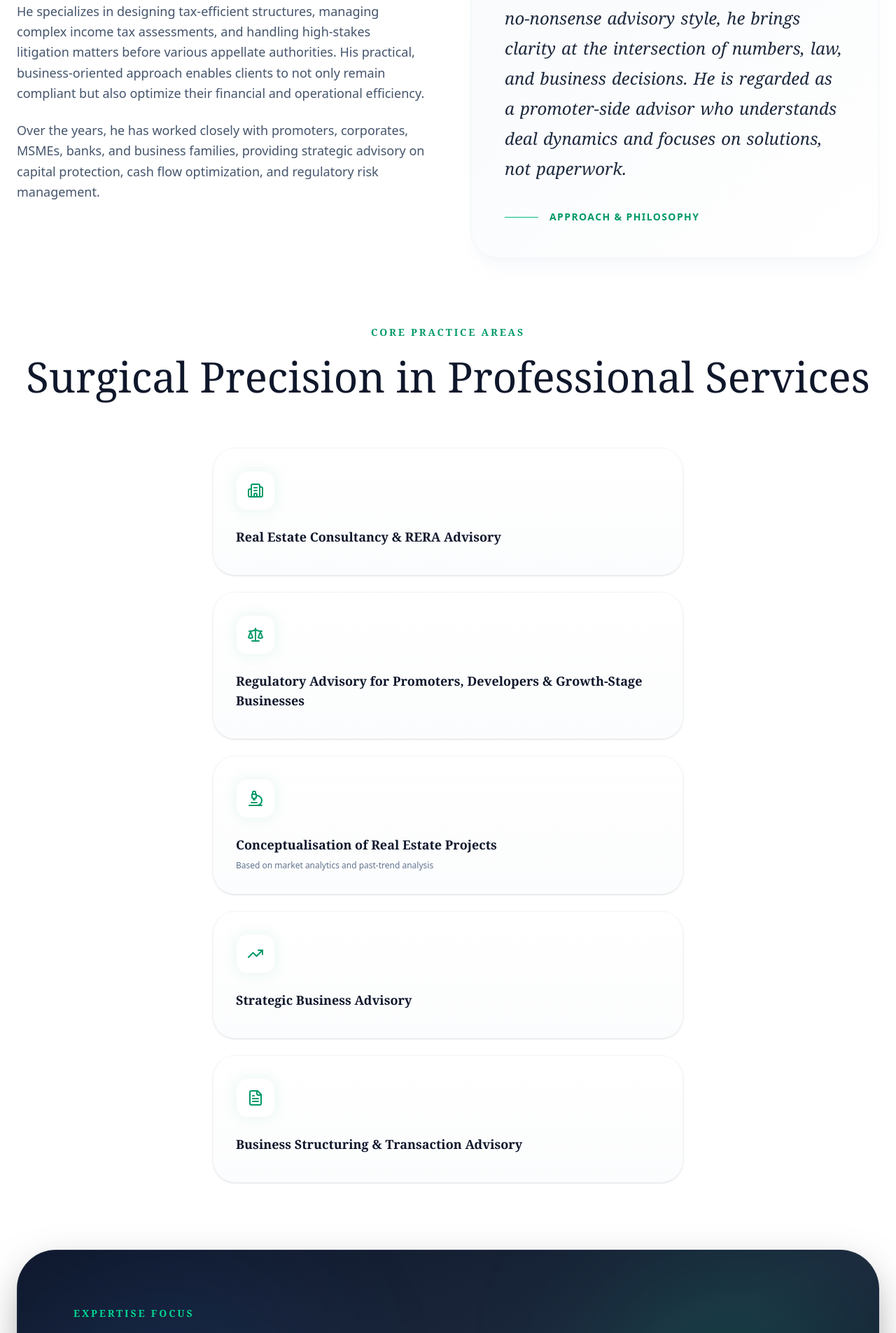
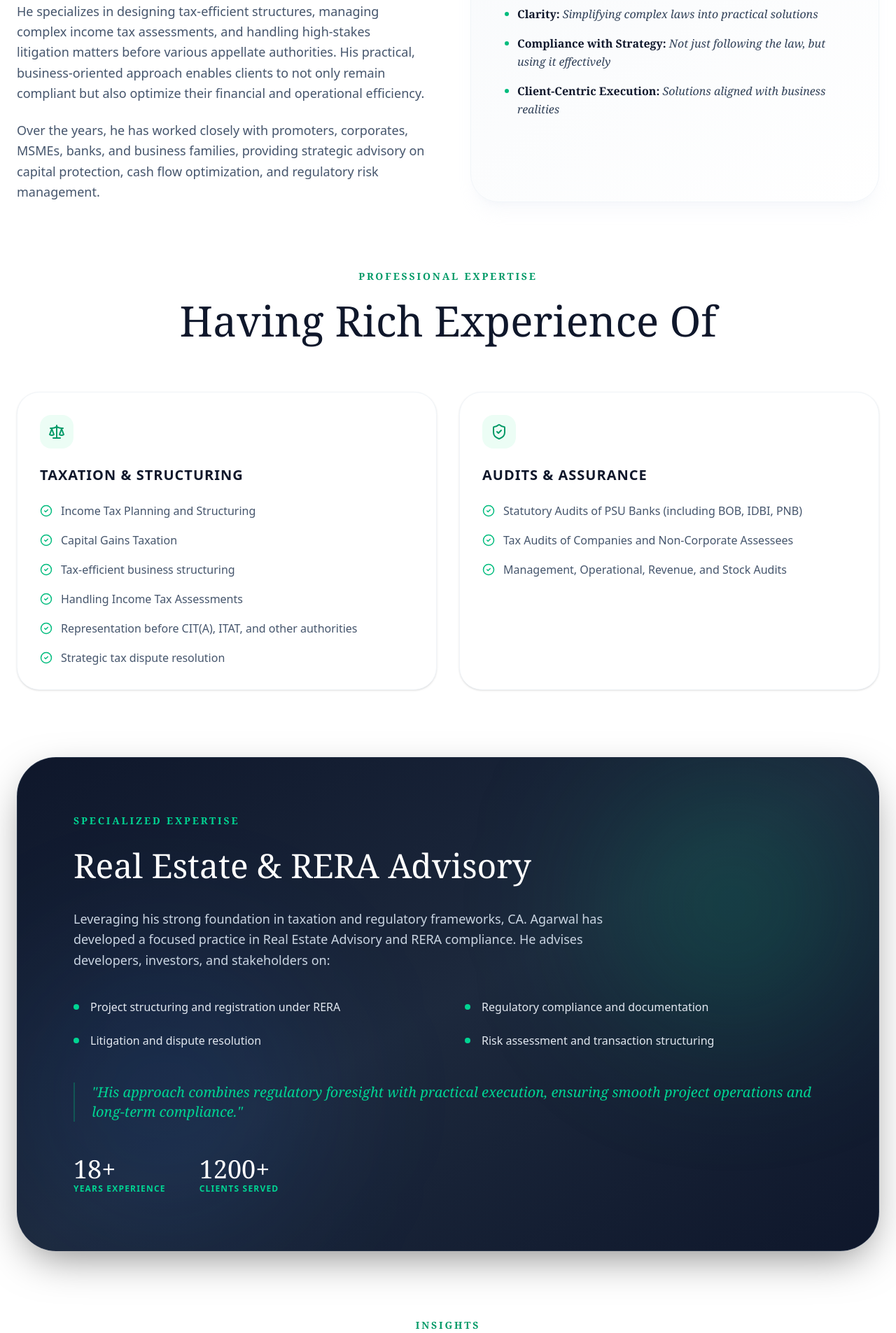
Before and after one commit to AgarwalRaaghav/Shailendra-Profile, a React (Vite) app: page / in a window 1280 px wide. Shown: the part 3315-5220 px from the top of the page at 70% size. Built offline with nearby package versions, Linux system fonts and the light colour scheme.

Commit message:
Add detailed professional expertise, RERA advisory, thought leadership, and engagement sections to homepage

```diff
--- a/src/pages/Home.tsx
+++ b/src/pages/Home.tsx
@@ -553,58 +553,118 @@ const Home = () => {
             >
               "
             </motion.div>
-            <p className="relative z-10 text-xl md:text-2xl font-serif italic text-slate-800 leading-relaxed pt-6 flex flex-wrap gap-x-2 gap-y-1">
-              {"Widely known for his practical, no-nonsense advisory style, he brings clarity at the intersection of numbers, law, and business decisions. He is regarded as a promoter-side advisor who understands deal dynamics and focuses on solutions, not paperwork.".split(" ").map((word, i) => (
-                <motion.span
-                  key={i}
-                  initial={{ opacity: 0.2 }}
-                  whileInView={{ opacity: 1 }}
-                  viewport={{ once: true, margin: "-50px" }}
-                  transition={{ duration: 0.5, delay: i * 0.03, ease: "easeOut" }}
-                  className="inline-block"
-                >
-                  {word}
-                </motion.span>
-              ))}
-            </p>
-            <div className="relative z-10 mt-10 flex items-center space-x-4">
-              <div className="h-px w-12 bg-emerald-500" />
-              <span className="text-sm font-bold uppercase tracking-widest text-emerald-600">Approach & Philosophy</span>
+            <div className="relative z-10 pt-6">
+              <h4 className="text-xl font-bold text-slate-900 mb-4 uppercase tracking-wider">Approach & Philosophy</h4>
+              <ul className="space-y-4">
+                {[
+                  { title: "Clarity", desc: "Simplifying complex laws into practical solutions" },
+                  { title: "Compliance with Strategy", desc: "Not just following the law, but using it effectively" },
+                  { title: "Client-Centric Execution", desc: "Solutions aligned with business realities" }
+                ].map((item, i) => (
+                  <motion.li
+                    key={i}
+                    initial={{ opacity: 0, x: -20 }}
+                    whileInView={{ opacity: 1, x: 0 }}
+                    transition={{ delay: i * 0.1 }}
+                    className="flex items-start space-x-3"
+                  >
+                    <div className="w-1.5 h-1.5 rounded-full bg-emerald-500 mt-2.5 shrink-0" />
+                    <p className="text-slate-700 leading-relaxed font-serif italic">
+                      <span className="font-bold text-slate-900 not-italic">{item.title}:</span> {item.desc}
+                    </p>
+                  </motion.li>
+                ))}
+              </ul>
             </div>
           </div>
         </motion.section>
 
-        {/* Core Practice Areas */}
+        {/* Professional Expertise */}
         <section className="mb-24">
           <SectionHeader
-            badge="Core Practice Areas"
-            title="Surgical Precision in Professional Services"
+            badge="Professional Expertise"
+            title="Having Rich Experience Of"
           />
-          <div className="grid grid-cols-1 gap-6 max-w-2xl mx-auto">
+          <div className="grid grid-cols-1 md:grid-cols-2 gap-8">
             {[
-              { title: "Real Estate Consultancy & RERA Advisory", icon: <Building2 className="text-emerald-600" /> },
-              { title: "Regulatory Advisory for Promoters, Developers & Growth-Stage Businesses", icon: <Scale className="text-emerald-600" /> },
-              { title: "Conceptualisation of Real Estate Projects", icon: <Microscope className="text-emerald-600" />, subtitle: "Based on market analytics and past-trend analysis" },
-              { title: "Strategic Business Advisory", icon: <TrendingUp className="text-emerald-600" /> },
-              { title: "Business Structuring & Transaction Advisory", icon: <FileText className="text-emerald-600" /> }
-            ].map((area, idx) => (
-              <PracticeCard key={idx} area={area} />
+              {
+                category: "Taxation & Structuring",
+                items: [
+                  "Income Tax Planning and Structuring",
+                  "Capital Gains Taxation",
+                  "Tax-efficient business structuring",
+                  "Handling Income Tax Assessments",
+                  "Representation before CIT(A), ITAT, and other authorities",
+                  "Strategic tax dispute resolution"
+                ],
+                icon: <Scale className="text-emerald-600" />
+              },
+              {
+                category: "Audits & Assurance",
+                items: [
+                  "Statutory Audits of PSU Banks (including BOB, IDBI, PNB)",
+                  "Tax Audits of Companies and Non-Corporate Assessees",
+                  "Management, Operational, Revenue, and Stock Audits"
+                ],
+                icon: <ShieldCheck className="text-emerald-600" />
+              }
+            ].map((section, idx) => (
+              <motion.div
+                key={idx}
+                initial={{ opacity: 0, y: 20 }}
+                whileInView={{ opacity: 1, y: 0 }}
+                viewport={{ once: true }}
+                transition={{ delay: idx * 0.2 }}
+                className="p-8 rounded-[32px] bg-white border border-slate-100 shadow-sm hover:shadow-xl transition-all duration-500"
+              >
+                <div className="w-12 h-12 bg-emerald-50 rounded-2xl flex items-center justify-center mb-6">
+                  {section.icon}
+                </div>
+                <h4 className="text-xl font-bold text-slate-900 mb-6 uppercase tracking-wider">{section.category}</h4>
+                <ul className="space-y-4">
+                  {section.items.map((item, i) => (
+                    <li key={i} className="flex items-start space-x-3 text-slate-600 group">
+                      <CheckCircle2 size={18} className="text-emerald-500 mt-1 shrink-0 group-hover:scale-110 transition-transform" />
+                      <span className="leading-relaxed">{item}</span>
+                    </li>
+                  ))}
+                </ul>
+              </motion.div>
             ))}
           </div>
         </section>
 
-        {/* Real Estate Expertise */}
+        {/* Specialized Expertise: Real Estate & RERA */}
         <section className="mb-24 bg-gradient-to-br from-slate-900 via-slate-800 to-slate-900 rounded-[40px] md:rounded-[56px] p-8 md:p-20 text-white relative overflow-hidden shadow-[0_20px_60px_-15px_rgba(0,0,0,0.5)] border border-slate-700/50">
           <div className="absolute top-0 right-0 w-96 h-96 bg-emerald-500/20 rounded-full blur-[120px] animate-blob" />
           <div className="absolute bottom-0 left-0 w-96 h-96 bg-blue-500/10 rounded-full blur-[100px] animate-blob" style={{ animationDelay: '3s' }} />
-          <div className="relative z-10 max-w-3xl">
-            <h2 className="text-sm font-bold text-emerald-400 uppercase tracking-[0.2em] mb-6">Expertise Focus</h2>
-            <h3 className="text-3xl md:text-4xl font-serif mb-8 leading-tight">
-              Chartered Accountancy
+          <div className="relative z-10">
+            <h2 className="text-sm font-bold text-emerald-400 uppercase tracking-[0.2em] mb-6">Specialized Expertise</h2>
+            <h3 className="text-3xl md:text-5xl font-serif mb-8 leading-tight">
+              Real Estate & RERA Advisory
             </h3>
-            <p className="text-slate-400 text-lg leading-relaxed mb-8">
-              CA. Shailendra Agarwal actively advises developers and landowners on project structuring, feasibility, RERA compliance, and risk mitigation, assisting in the conceptualisation of upcoming projects backed by historical market data and regulatory foresight.
+            <p className="text-slate-300 text-lg leading-relaxed mb-10 max-w-3xl">
+              Leveraging his strong foundation in taxation and regulatory frameworks, CA. Agarwal has developed a focused practice in Real Estate Advisory and RERA compliance. He advises developers, investors, and stakeholders on:
             </p>
+
+            <div className="grid grid-cols-1 md:grid-cols-2 gap-x-12 gap-y-6 mb-12">
+              {[
+                "Project structuring and registration under RERA",
+                "Regulatory compliance and documentation",
+                "Litigation and dispute resolution",
+                "Risk assessment and transaction structuring"
+              ].map((point, i) => (
+                <div key={i} className="flex items-center space-x-4 group">
+                  <div className="w-2 h-2 rounded-full bg-emerald-400 group-hover:scale-150 transition-transform" />
+                  <span className="text-slate-200 font-medium">{point}</span>
+                </div>
+              ))}
+            </div>
+
+            <p className="text-emerald-400 italic font-serif text-xl border-l-2 border-emerald-500/30 pl-6 mb-12">
+              "His approach combines regulatory foresight with practical execution, ensuring smooth project operations and long-term compliance."
+            </p>
+
             <div className="flex items-center space-x-12">
                <div className="flex flex-col">
                  <span className="text-4xl font-serif text-white"><KineticCounter to={18} />+</span>
@@ -614,6 +674,36 @@ const Home = () => {
                  <span className="text-4xl font-serif text-white"><KineticCounter to={1200} />+</span>
                  <span className="text-xs text-emerald-400 uppercase tracking-widest font-bold">Clients Served</span>
                </div>
+            </div>
+          </div>
+        </section>
+
+        {/* Thought Leadership */}
+        <section className="mb-24">
+          <SectionHeader
+            badge="Insights"
+            title="Thought Leadership"
+          />
+          <div className="max-w-4xl mx-auto text-center">
+            <p className="text-lg text-slate-600 mb-12 leading-relaxed">
+              CA. Agarwal is a regular speaker at professional conferences and seminars, known for simplifying complex tax and regulatory concepts into actionable strategies for businesses and professionals.
+            </p>
+            <div className="grid grid-cols-1 sm:grid-cols-2 gap-8 text-left">
+              {[
+                { title: "Income Tax Planning", icon: <FileText className="text-emerald-600" /> },
+                { title: "Capital Gains Taxation", icon: <TrendingUp className="text-emerald-600" /> }
+              ].map((topic, i) => (
+                <motion.div
+                  key={i}
+                  whileHover={{ y: -5 }}
+                  className="p-8 rounded-[28px] bg-emerald-50/30 border border-emerald-100 flex items-center space-x-6"
+                >
+                  <div className="w-14 h-14 bg-white rounded-2xl flex items-center justify-center shadow-sm shrink-0">
+                    {topic.icon}
+                  </div>
+                  <span className="text-xl font-bold text-slate-900">{topic.title}</span>
+                </motion.div>
+              ))}
             </div>
           </div>
         </section>
@@ -663,6 +753,26 @@ const Home = () => {
             </div>
           </div>
         </section>
+        {/* Engage With Us */}
+        <section className="mb-24 pt-16">
+          <div className="bg-slate-900 rounded-[48px] p-12 md:p-20 text-center relative overflow-hidden group">
+            <div className="absolute inset-0 bg-gradient-to-r from-emerald-600/20 to-teal-600/20 opacity-0 group-hover:opacity-100 transition-opacity duration-700" />
+            <h2 className="text-sm font-bold text-emerald-400 uppercase tracking-[0.3em] mb-6">Connect</h2>
+            <h3 className="text-3xl md:text-5xl font-serif text-white mb-8">Engage With Us</h3>
+            <p className="text-slate-400 text-lg max-w-2xl mx-auto mb-12">
+              Whether you are a business owner, developer, investor, or corporate, Mr. Agarwal provides end-to-end advisory support to help you navigate taxation and regulatory challenges with confidence.
+            </p>
+            <MagneticButton className="inline-block">
+              <Link
+                to="/contact"
+                className="inline-flex items-center px-10 py-5 bg-emerald-500 hover:bg-emerald-400 text-white rounded-full font-bold text-lg shadow-xl shadow-emerald-500/20 transition-all hover:scale-105 active:scale-95"
+              >
+                <span>Get Started</span>
+                <ArrowRight className="ml-3" size={20} />
+              </Link>
+            </MagneticButton>
+          </div>
+        </section>
       </div>
     </motion.div>
   );
```
